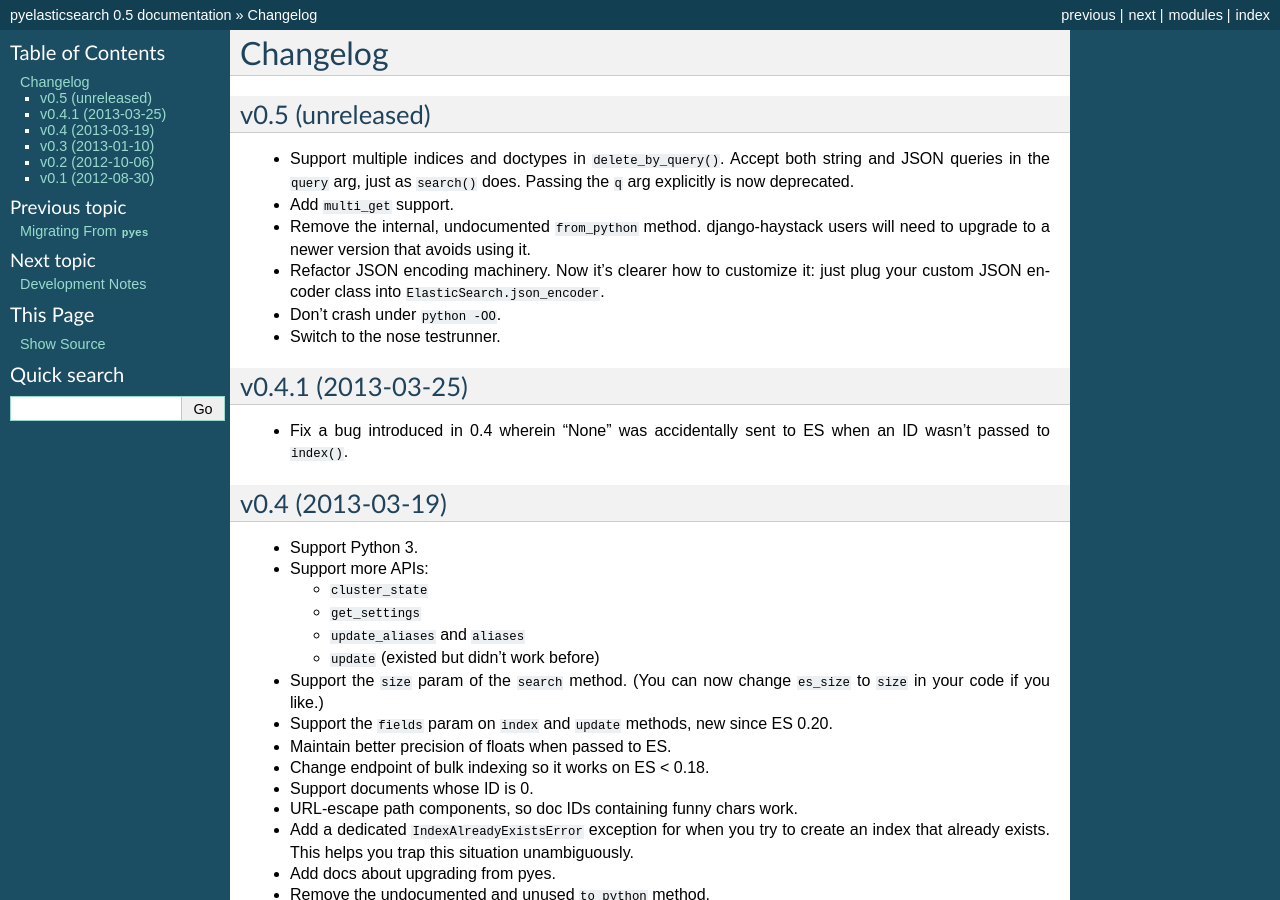
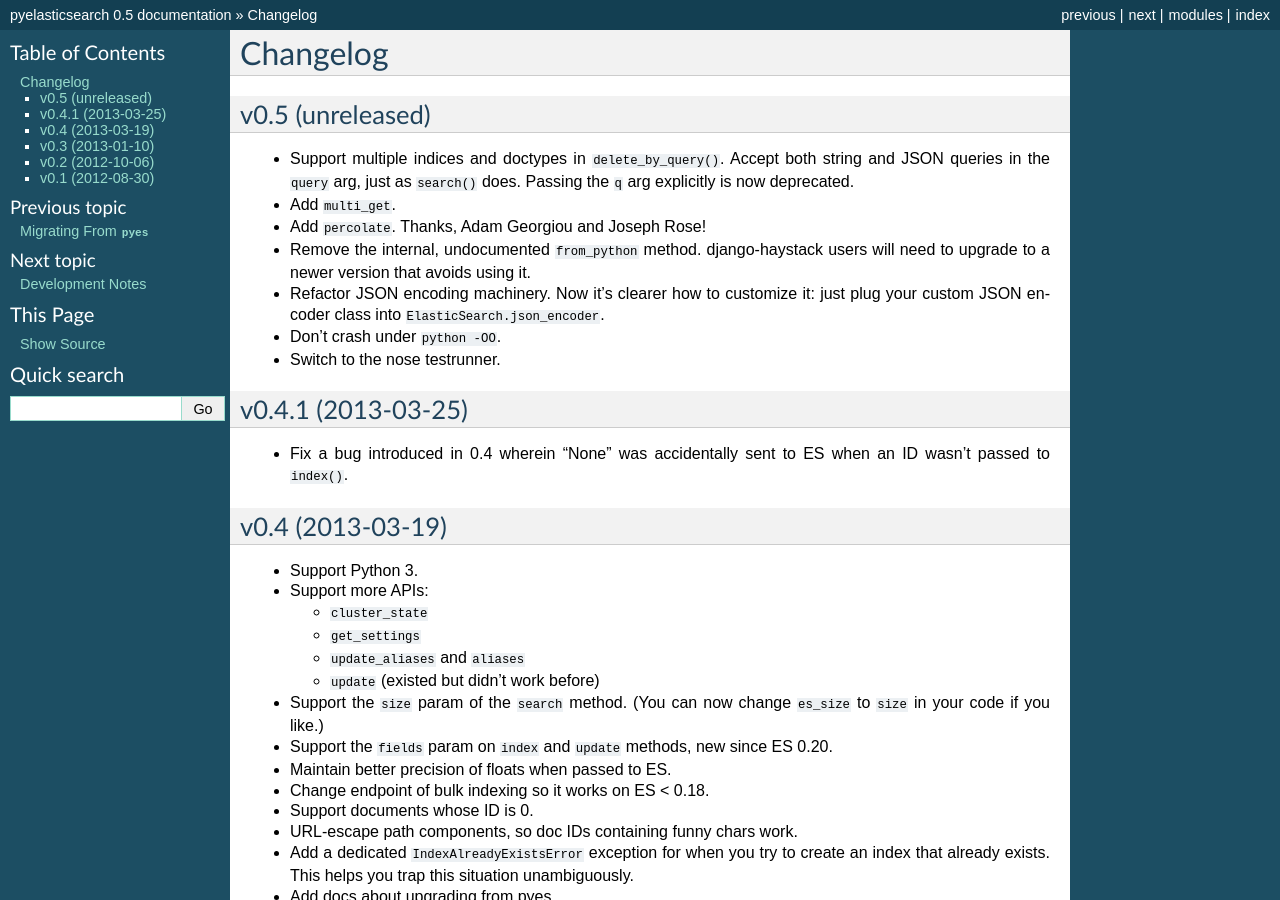
Before and after one commit to pyelasticsearch/pyelasticsearch, a Sphinx documentation site: the page built from docs/source/changelog.rst, in a window 1280 px wide and 900 px high. Built offline with Sphinx 7.4.7, drawn with Linux system fonts in a browser that asks for light colours.

Commit message:
Add percolate() to the Sphinx docs, and update the changelog.

```diff
--- a/docs/source/api.rst
+++ b/docs/source/api.rst
@@ -69,6 +69,8 @@
     .. automethod:: open_index(index)
 
     .. automethod:: optimize(index=None[, other kwargs listed below])
+
+    .. automethod:: percolate(index, doc_type, doc[, other kwargs listed below])
 
     .. automethod:: put_mapping(index, doc_type, mapping[, other kwargs listed below])
 
--- a/docs/source/changelog.rst
+++ b/docs/source/changelog.rst
@@ -7,7 +7,8 @@
 * Support multiple indices and doctypes in ``delete_by_query()``. Accept both
   string and JSON queries in the ``query`` arg, just as ``search()`` does.
   Passing the ``q`` arg explicitly is now deprecated.
-* Add ``multi_get`` support.
+* Add ``multi_get``.
+* Add ``percolate``. Thanks, Adam Georgiou and Joseph Rose!
 * Remove the internal, undocumented ``from_python`` method. django-haystack
   users will need to upgrade to a newer version that avoids using it.
 * Refactor JSON encoding machinery. Now it's clearer how to customize it: just
@@ -17,7 +18,7 @@
 
 
 v0.4.1 (2013-03-25)
------------------
+-------------------
 
 * Fix a bug introduced in 0.4 wherein "None" was accidentally sent to ES when
   an ID wasn't passed to ``index()``.
```
